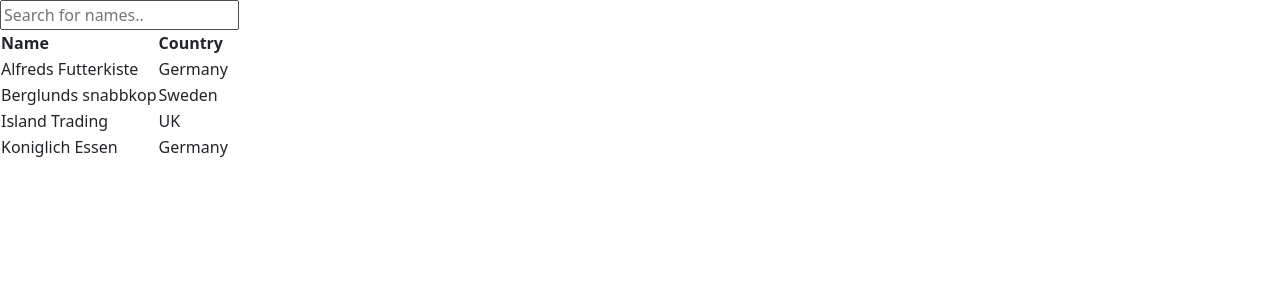
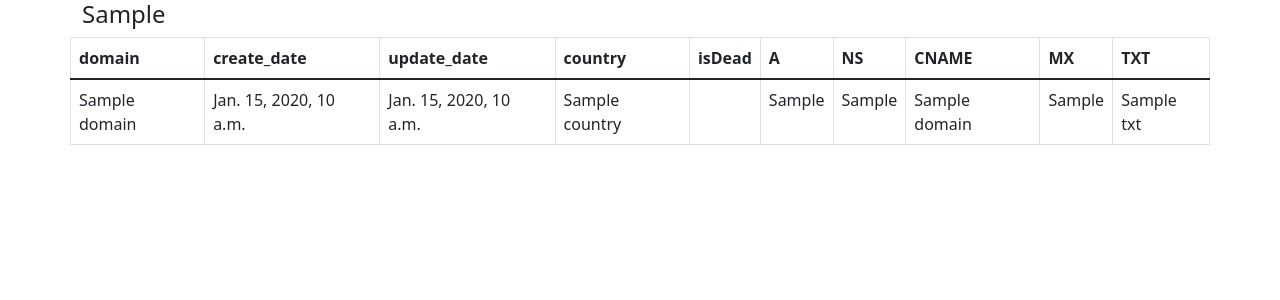
Before and after one commit to monoteist/task_parsing, a Django app: template templates/result.html in a window 1280 px wide. Shown: the top 300 px of the page. Run offline with Django 3.2, Linux system fonts and the light colour scheme; the template is opened without the code that fills it: most values are stand-ins (such as "Sample title", 1, 10 or a date in 2020); parts of the project's set-up code (start-up, migrations or seed data) failed here and were passed over; some libraries are stand-ins or nearby versions.

Commit message:
do table with data about urls

```diff
--- a/core/settings.py
+++ b/core/settings.py
@@ -119,6 +119,7 @@ USE_TZ = True
 # https://docs.djangoproject.com/en/3.2/howto/static-files/
 
 STATIC_URL = '/static/'
+STATICFILES_DIRS = ((BASE_DIR / 'static'),)
 
 # Default primary key field type
 # https://docs.djangoproject.com/en/3.2/ref/settings/#default-auto-field
--- a/scrapping/parsing.py
+++ b/scrapping/parsing.py
@@ -49,6 +49,3 @@ async def run(links):
 async def async_req(href, session):
     async with session.get(href) as response:
         return await response.json()
-
-
-result('https://google.com')
--- a/templates/result.html
+++ b/templates/result.html
@@ -11,57 +11,45 @@
 </head>
 
 <body>
-    {% for value in data %}
+  <div class="container">
+    <div class="row">
+      <h4>{{ data.0}}</h4>
+      <table class="table table-bordered">
+        <thead>
+          <tr>
+            <th>domain</th>
+            <th>create_date</th>
+            <th>update_date</th>
+            <th>country</th>
+            <th>isDead</th>
+            <th>A</th>
+            <th>NS</th>
+            <th>CNAME</th>
+            <th>MX</th>
+            <th>TXT</th>
+          </tr>
+        </thead>
+        <tbody>
+          {% for d in data.1.domains %}
+          <tr>
+            <td>{{ d.domain }}</td>
+            <td>{{ d.create_date }}</td>
+            <td>{{ d.update_date }}</td>
+            <td>{{ d.country }}</td>
+            <td>{{ d.isDead }}</td>
+            <td>{{ d.A }}</td>
+            <td>{{ d.NS }}</td>
+            <td>{{ d.CNAME }}</td>
+            <td>{{ d.MX }}</td>
+            <td>{{ d.TXT }}</td>
+          </tr>
           {% endfor %}
+        </tbody>
+      </table>
+    </div>
+  </div>
 
-    <script src="https://www.kryogenix.org/code/browser/sorttable/sorttable.js"></script>
-    <input type="text" id="myInput" onkeyup="myFunction()" placeholder="Search for names..">
-    <table id="myTable">
-        <tr class="header">
-          <th style="width:60%;">Name</th>
-          <th style="width:40%;">Country</th>
-        </tr>
-        <tr>
-          <td>Alfreds Futterkiste</td>
-          <td>Germany</td>
-        </tr>
-        <tr>
-          <td>Berglunds snabbkop</td>
-          <td>Sweden</td>
-        </tr>
-        <tr>
-          <td>Island Trading</td>
-          <td>UK</td>
-        </tr>
-        <tr>
-          <td>Koniglich Essen</td>
-          <td>Germany</td>
-        </tr>
-      </table>
 
-    <script>
-        function myFunction() {
-            // Declare variables
-            var input, filter, table, tr, td, i, txtValue;
-            input = document.getElementById("myInput");
-            filter = input.value.toUpperCase();
-            table = document.getElementById("myTable");
-            tr = table.getElementsByTagName("tr");
-
-            // Loop through all table rows, and hide those who don't match the search query
-            for (i = 0; i < tr.length; i++) {
-                td = tr[i].getElementsByTagName("td")[0];
-                if (td) {
-                    txtValue = td.textContent || td.innerText;
-                    if (txtValue.toUpperCase().indexOf(filter) > -1) {
-                        tr[i].style.display = "";
-                    } else {
-                        tr[i].style.display = "none";
-                    }
-                }
-            }
-        }
-    </script>
 </body>
 
 </html>
```
Also changed, not shown: scrapping/views.py (+6 -4 lines), static/css/style.css (added), static/js/main.js (added). Lines whose indentation alone changed are shown as unchanged.
